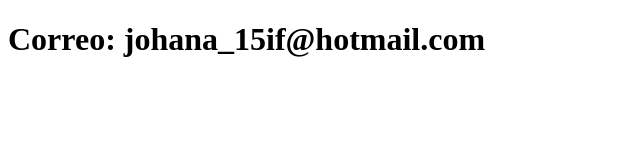
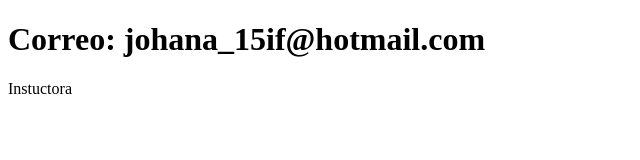
Before and after one commit to SANDRA-ESQUIVEL/Sistema-de-Registro, a plain HTML site: page contacto.html in a window 1280 px wide. Shown: the full height of the page, 0-640 px from the left. Drawn offline with Linux system fonts and the light colour scheme.

Commit message:
Actualiza el contacto

```diff
--- a/contacto.html
+++ b/contacto.html
@@ -8,5 +8,6 @@
 </head>
 <body>
     <h1>Correo: johana_15if@hotmail.com</h1>
+        <p>Instuctora</p>
 </body>
 </html>
```
